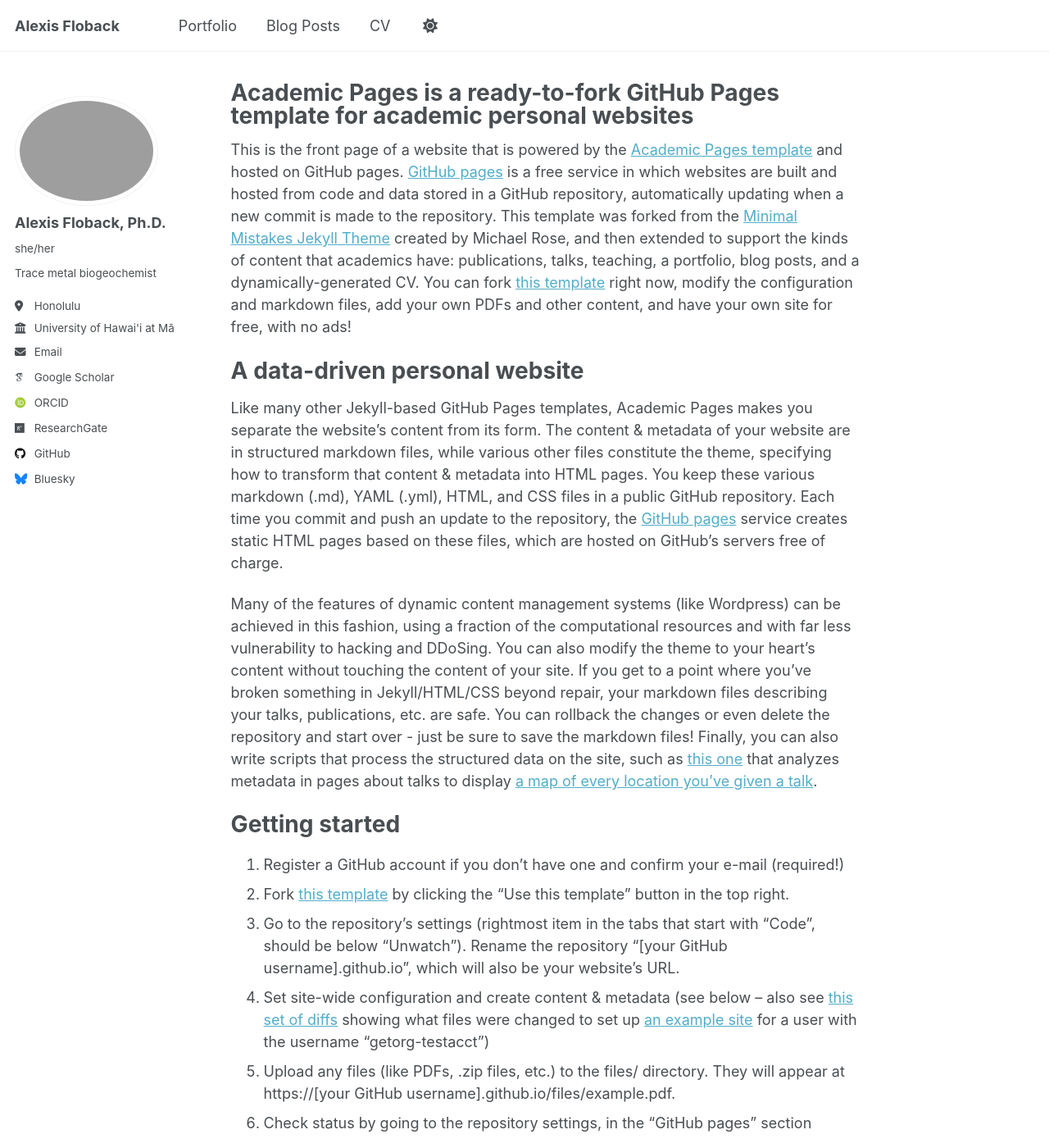
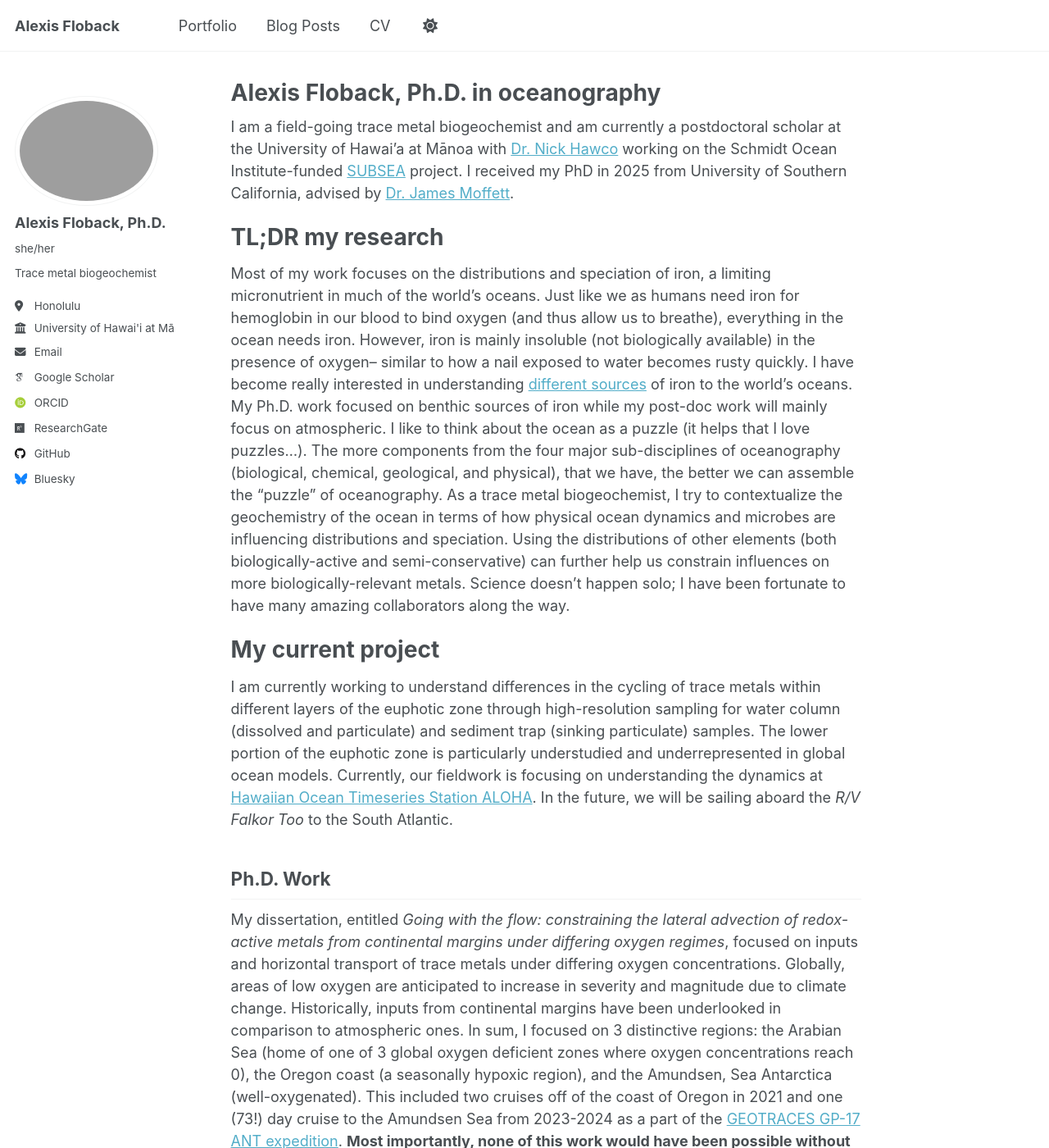
Before and after one commit to alexis-floback/alexis-floback.github.io, a Jekyll site: the page built from _pages/about.md, in a window 1280 px wide and 1400 px high. Shown: the whole window at 82% size. Built offline with Jekyll 4.4.1, drawn with Linux system fonts in a browser that asks for light colours; some web fonts are replaced; some of the changed text lies outside the part shown.

Commit message:
Update about.md

```diff
--- a/_pages/about.md
+++ b/_pages/about.md
@@ -1,49 +1,38 @@
 ---
 permalink: /
-title: "Academic Pages is a ready-to-fork GitHub Pages template for academic personal websites"
+title: "Alexis Floback, Ph.D. in oceanography"
 author_profile: true
 redirect_from:
   - /about/
   - /about.html
 ---
 
-This is the front page of a website that is powered by the [Academic Pages template](https://github.com/academicpages/academicpages.github.io) and hosted on GitHub pages. [GitHub pages](https://pages.github.com) is a free service in which websites are built and hosted from code and data stored in a GitHub repository, automatically updating when a new commit is made to the repository. This template was forked from the [Minimal Mistakes Jekyll Theme](https://mmistakes.github.io/minimal-mistakes/) created by Michael Rose, and then extended to support the kinds of content that academics have: publications, talks, teaching, a portfolio, blog posts, and a dynamically-generated CV. You can fork [this template](https://github.com/academicpages/academicpages.github.io) right now, modify the configuration and markdown files, add your own PDFs and other content, and have your own site for free, with no ads!
+I am a field-going trace metal biogeochemist and am currently a postdoctoral scholar at the University of Hawai'a at Mānoa with [Dr. Nick Hawco](https://www.hawcolab.org/) working on the Schmidt Ocean Institute-funded [SUBSEA](https://flbs.umt.edu/apps/subsea/) project. I received my PhD in 2025 from University of Southern California, advised by [Dr. James Moffett](https://dornsife.usc.edu/profile/james-moffett/).
 
-A data-driven personal website
+TL;DR my research
 ======
-Like many other Jekyll-based GitHub Pages templates, Academic Pages makes you separate the website's content from its form. The content & metadata of your website are in structured markdown files, while various other files constitute the theme, specifying how to transform that content & metadata into HTML pages. You keep these various markdown (.md), YAML (.yml), HTML, and CSS files in a public GitHub repository. Each time you commit and push an update to the repository, the [GitHub pages](https://pages.github.com/) service creates static HTML pages based on these files, which are hosted on GitHub's servers free of charge.
+Most of my work focuses on the distributions and speciation of iron, a limiting micronutrient in much of the world's oceans. Just like we as humans need iron for hemoglobin in our blood to bind oxygen (and thus allow us to breathe), everything in the ocean needs iron. However, iron is mainly insoluble (not biologically available) in the presence of oxygen-- similar to how a nail exposed to water becomes rusty quickly. I have become really interested in understanding [different sources](https://www.jstor.org/stable/27309820?seq=6) of iron to the world's oceans. My Ph.D. work focused on benthic sources of iron while my post-doc work will mainly focus on atmospheric. I like to think about the ocean as a puzzle (it helps that I love puzzles...). The more components from the four major sub-disciplines of oceanography (biological, chemical, geological, and physical), that we have, the better we can assemble the "puzzle" of oceanography. As a trace metal biogeochemist, I try to contextualize the geochemistry of the ocean in terms of how physical ocean dynamics and microbes are influencing distributions and speciation. Using the distributions of other elements (both biologically-active and semi-conservative) can further help us constrain influences on more biologically-relevant metals. Science doesn't happen solo; I have been fortunate to have many amazing collaborators along the way.
 
-Many of the features of dynamic content management systems (like Wordpress) can be achieved in this fashion, using a fraction of the computational resources and with far less vulnerability to hacking and DDoSing. You can also modify the theme to your heart's content without touching the content of your site. If you get to a point where you've broken something in Jekyll/HTML/CSS beyond repair, your markdown files describing your talks, publications, etc. are safe. You can rollback the changes or even delete the repository and start over - just be sure to save the markdown files! Finally, you can also write scripts that process the structured data on the site, such as [this one](https://github.com/academicpages/academicpages.github.io/blob/master/talkmap.ipynb) that analyzes metadata in pages about talks to display [a map of every location you've given a talk](https://academicpages.github.io/talkmap.html).
+My current project
+======
+I am currently working to understand differences in the cycling of trace metals within different layers of the euphotic zone through high-resolution sampling for water column (dissolved and particulate) and sediment trap (sinking particulate) samples. The lower portion of the euphotic zone is particularly understudied and underrepresented in global ocean models. Currently, our fieldwork is focusing on understanding the dynamics at [Hawaiian Ocean Timeseries Station ALOHA](aloha.manoa.hawaii.edu). In the future, we will be sailing aboard the _R/V Falkor Too_ to the South Atlantic.
 
-Getting started
-======
-1. Register a GitHub account if you don't have one and confirm your e-mail (required!)
-1. Fork [this template](https://github.com/academicpages/academicpages.github.io) by clicking the "Use this template" button in the top right.
-1. Go to the repository's settings (rightmost item in the tabs that start with "Code", should be below "Unwatch"). Rename the repository "[your GitHub username].github.io", which will also be your website's URL.
-1. Set site-wide configuration and create content & metadata (see below -- also see [this set of diffs](http://archive.is/3TPas) showing what files were changed to set up [an example site](https://getorg-testacct.github.io) for a user with the username "getorg-testacct")
-1. Upload any files (like PDFs, .zip files, etc.) to the files/ directory. They will appear at https://[your GitHub username].github.io/files/example.pdf.
-1. Check status by going to the repository settings, in the "GitHub pages" section
+Ph.D. Work
+------
+My dissertation, entitled _Going with the flow: constraining the lateral advection of redox-active metals from continental margins under differing oxygen regimes_, focused on inputs and horizontal transport of trace metals under differing oxygen concentrations. Globally, areas of low oxygen are anticipated to increase in severity and magnitude due to climate change. Historically, inputs from continental margins have been underlooked in comparison to atmospheric ones. In sum, I focused on 3 distinctive regions: the Arabian Sea (home of one of 3 global oxygen deficient zones where oxygen concentrations reach 0), the Oregon coast (a seasonally hypoxic region), and the Amundsen, Sea Antarctica (well-oxygenated). This included two cruises off of the coast of Oregon in 2021 and one (73!) day cruise to the Amundsen Sea from 2023-2024 as a part of the [GEOTRACES GP-17 ANT expedition](https://usgeotraces.ldeo.columbia.edu/content/gp17-ant). **Most importantly, none of this work would have been possible without funding from the National Science Foundation.**
 
-Site-wide configuration
+_The Arabian Sea_\
+This work was done on archived samples and published in [Chemical Geology](https://www.sciencedirect.com/science/article/abs/pii/S0009254121001583). I combined distributions of semi-conservative rare earth elements, manganese, and iron with an understanding of the physical water dynamics to understand different inputs into the system: benthic, aeolian, and hydrothermal.
+
+_The Oregon coast_\
+This work is currently in preparation for publication and has benefitted greatly from collaborating with modellers in the [Bianchi lab](https://atmos.ucla.edu/author/dbianchi/). As part of the Iron Transport Shuttle (FeTSh), we completed two cruises to contrast between [Spring](https://youtu.be/FwQChAHqwoA?si=BqNGJFx4EkPmr2q9) and the hypoxic [Summer](https://youtu.be/7AXQc0obmNQ?si=YWAfHpH2vQ5mxIp6) seasons. However, 2021 was [the earliest onset of hypoxia in the last 35 years](https://www.fisheries.noaa.gov/feature-story/low-oxygen-waters-washington-oregon-coasts-risk-becoming-large-dead-zones) to the region. The work I completed here revealed complex seasonal dynamics, due to riverine and hypoxia influences, and offshore transport being dominated by particles.
+
+_The Amundsen Sea, Antarctica_\
+The Amundsen Sea is a polynya, a seasonally ice-free hotspot of primary production in coastal Antarctic waters. This primary production is fueled by continual inputs of iron to the surface ocean, whereas the surrounding Southern Ocean is largely iron limited. During [this cruise](https://youtu.be/qi_LKUfZz4U?si=iCn6nkgn9wKJHQES), I performed shipboard analyses of Fe(II) in water column, sediment porewater, and sea ice samples. Fe(II) is the most bio-available form of iron, but is largely absent in the world's oceans due to quick oxidation to Fe(III). Notably, this sampling consisted of the first application of a chemiluminscent Fe(II) detection method to sediment porewater and sea ice samples. This work is currently in preparation for publication
+
+_Side project(s)_\
+I've always been interested in trying to link microbial biogeography and trace metal distributions. During the Oregon field sampling campaigns, we were able to take opportunistic samples for microbial DNA extractions. I am currently working through the metagenome data to try to incorporate that "biological" part of the oceanography puzzle to my projects.
+
+Human outside of work
 ------
-The main configuration file for the site is in the base directory in [_config.yml](https://github.com/academicpages/academicpages.github.io/blob/master/_config.yml), which defines the content in the sidebars and other site-wide features. You will need to replace the default variables with ones about yourself and your site's github repository. The configuration file for the top menu is in [_data/navigation.yml](https://github.com/academicpages/academicpages.github.io/blob/master/_data/navigation.yml). For example, if you don't have a portfolio or blog posts, you can remove those items from that navigation.yml file to remove them from the header.
-
-Create content & metadata
-------
-For site content, there is one markdown file for each type of content, which are stored in directories like _publications, _talks, _posts, _teaching, or _pages. For example, each talk is a markdown file in the [_talks directory](https://github.com/academicpages/academicpages.github.io/tree/master/_talks). At the top of each markdown file is structured data in YAML about the talk, which the theme will parse to do lots of cool stuff. The same structured data about a talk is used to generate the list of talks on the [Talks page](https://academicpages.github.io/talks), each [individual page](https://academicpages.github.io/talks/2012-03-01-talk-1) for specific talks, the talks section for the [CV page](https://academicpages.github.io/cv), and the [map of places you've given a talk](https://academicpages.github.io/talkmap.html) (if you run this [python file](https://github.com/academicpages/academicpages.github.io/blob/master/talkmap.py) or [Jupyter notebook](https://github.com/academicpages/academicpages.github.io/blob/master/talkmap.ipynb), which creates the HTML for the map based on the contents of the _talks directory).
-
-**Markdown generator**
-
-The repository includes [a set of Jupyter notebooks](https://github.com/academicpages/academicpages.github.io/tree/master/markdown_generator
-) that converts a CSV containing structured data about talks or presentations into individual markdown files that will be properly formatted for the Academic Pages template. The sample CSVs in that directory are the ones I used to create my own personal website at stuartgeiger.com. My usual workflow is that I keep a spreadsheet of my publications and talks, then run the code in these notebooks to generate the markdown files, then commit and push them to the GitHub repository.
-
-How to edit your site's GitHub repository
-------
-Many people use a git client to create files on their local computer and then push them to GitHub's servers. If you are not familiar with git, you can directly edit these configuration and markdown files directly in the github.com interface. Navigate to a file (like [this one](https://github.com/academicpages/academicpages.github.io/blob/master/_talks/2012-03-01-talk-1.md) and click the pencil icon in the top right of the content preview (to the right of the "Raw | Blame | History" buttons). You can delete a file by clicking the trashcan icon to the right of the pencil icon. You can also create new files or upload files by navigating to a directory and clicking the "Create new file" or "Upload files" buttons.
-
-Example: editing a markdown file for a talk
-![Editing a markdown file for a talk](/images/editing-talk.png)
-
-For more info
-------
-More info about configuring Academic Pages can be found in [the guide](https://academicpages.github.io/markdown/), the [growing wiki](https://github.com/academicpages/academicpages.github.io/wiki), and you can always [ask a question on GitHub](https://github.com/academicpages/academicpages.github.io/discussions). The [guides for the Minimal Mistakes theme](https://mmistakes.github.io/minimal-mistakes/docs/configuration/) (which this theme was forked from) might also be helpful.
+Outside of work, I am a proud cat mom to 3, and enjoy reading, hiking, travelling, and amateur photography (gallery coming soon!). I am passionate about equality in general and within the sciences, and demystifying grad school.
```
